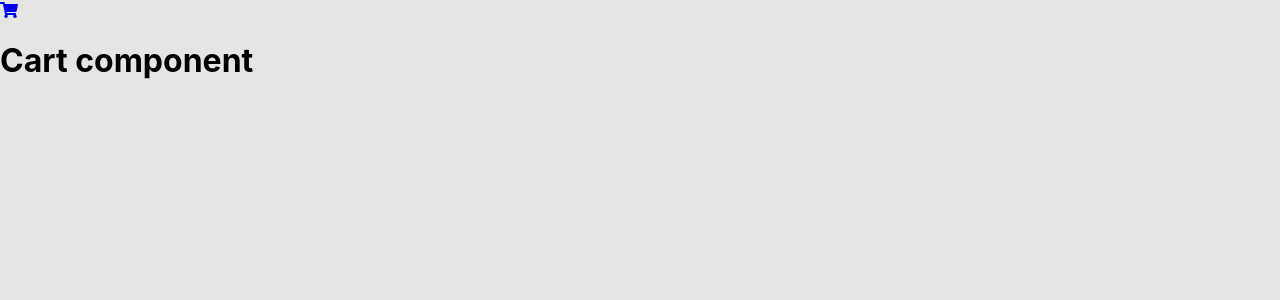
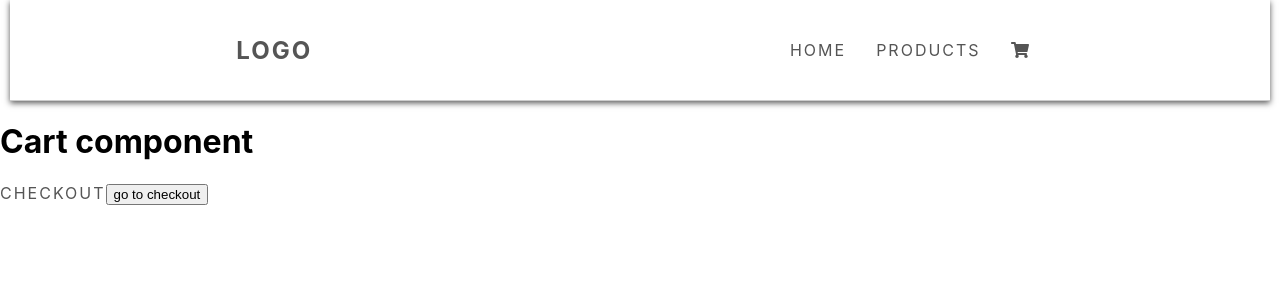
Before and after one commit to Lisamontin/React-Typescript-Webshop, a React (Create React App) app: page /cart in a window 1280 px wide. Shown: the top 300 px of the page. Built offline with nearby package versions, Linux system fonts and the light colour scheme.

Commit message:
add styling

```diff
--- a/src/App.tsx
+++ b/src/App.tsx
@@ -5,15 +5,19 @@ import Admin from './components/admin/Admin';
 import Cart from './components/cart/Cart';
 import Checkout from './components/checkout/Checkout';
 import Home from './components/home/Home';
+import Navbar from './components/navbar/Navbar';
 import NotFoundPage from './components/notfoundpage/NotFoundPage';
 import ProductDetail from "./components/product-detail/ProductDetail"
 
 
 function App() {
   return (
-    <>
+    <div className="App">
+
       <Router>
-        <nav><Link to="Cart"><span><i className="fas fa-shopping-cart"></i></span></Link></nav>
+        <nav>
+          <Navbar></Navbar>
+        </nav>
 
         <Switch>
           <Route path="/" exact={true} component={Home}></Route>
@@ -29,7 +33,7 @@ function App() {
         </Switch>
 
       </Router>
-    </>
+      </div>
   );
 }
 
--- a/src/components/cart/Cart.tsx
+++ b/src/components/cart/Cart.tsx
@@ -1,10 +1,15 @@
+
 import React from 'react';
+import { Link } from 'react-router-dom';
 
 export default function Cart() {
 
   return (
     <div>
       <h1>Cart component</h1>
+      <Link to="checkout">checkout</Link>
+      <button>go to checkout</button>
+
     </div>
   )
 }
--- a/src/components/home/Home.scss
+++ b/src/components/home/Home.scss
@@ -1,43 +1,96 @@
-body {
-  background-color: rgba(186, 187, 184, 0.377);
+// body {
+//   background-color: rgba(186, 187, 184, 0.377);
+// }
+
+// a:link {
+//   text-decoration: none;
+// }
+
+// .product-page {
+//   display: flex;
+//   flex-wrap: wrap;
+//   justify-content: space-between;
+//   margin: 4rem auto;
+//   max-width: 75%;
+//   overflow: hidden;
+//   clear: both;
+// }
+
+// .product {
+//   text-align: center;
+//   max-width: 10rem;
+//   margin-bottom: 3rem;
+//   padding: 2rem;
+//   border-radius: 3px;
+//   box-shadow: 0 2px 0 rgba(0, 0, 0, 0.05), 0 5px 20px rgba(0, 0, 0, 0.1);
+//   background-color: #fff;
+//   transition: all 100ms ease-in-out;
+// }
+
+// .product-image {
+//   max-width: 100px;
+// }
+
+// .product-name {
+//   font-size: medium;
+//   font-weight: bold;
+//   margin: 15px;
+// }
+
+// .basket-button {
+//   margin: 20px;
+//   float: right;
+// }
+
+.products .card {
+  max-width: 380px;
+  width: 100%;
+  overflow: hidden;
+  height: 610px;
+  box-shadow: 0 0 5px #ccc;
+  padding: 15px;
+  margin: 15px 0;
+  cursor: pointer;
 }
 
-a:link {
-  text-decoration: none;
+.card img {
+  width: 100%;
+  height: 100%;
+  max-height: 340px;
+  display: block;
+  object-fit: cover;
 }
 
-.product-page {
-  display: flex;
-  flex-wrap: wrap;
-  justify-content: space-between;
-  margin: 4rem auto;
-  max-width: 75%;
-  overflow: hidden;
-  clear: both;
+.card .box{
+  margin: 15px 0;
 }
 
-.product {
-  text-align: center;
-  max-width: 10rem;
-  margin-bottom: 3rem;
-  padding: 2rem;
-  border-radius: 3px;
-  box-shadow: 0 2px 0 rgba(0, 0, 0, 0.05), 0 5px 20px rgba(0, 0, 0, 0.1);
-  background-color: #fff;
-  transition: all 100ms ease-in-out;
+.card .box h3{
+  text-transform: uppercase;
+  overflow: hidden;
+  white-space: nowrap;
+  text-overflow: ellipsis;
 }
 
-.product-image {
-  max-width: 100px;
+.card .box p{
+  margin: 10px 0;
+  line-height: 1.5;
 }
 
-.product-name {
-  font-size: medium;
-  font-weight: bold;
-  margin: 15px;
+.card .box h4{
+  color: darkred;
 }
 
-.basket-button {
-  margin: 20px;
-  float: right;
+.card .box button{
+  width: 100%;
+  border: none;
+  outline: none;
+  text-align: center;
+  background: #333;
+  color: white;
+  padding: 10px 0;
+  margin: 10px 0;
+  cursor: pointer;
+  text-transform: uppercase;
+  letter-spacing: 2px;
 }
--- a/src/components/home/Home.tsx
+++ b/src/components/home/Home.tsx
@@ -15,13 +15,6 @@ export default function Home() {
   const [products, setProducts] = useState(defaultValue);
 
 
-  function showProduct() {
-    console.log('onclick works!');
-    // this.context.router.push('../../product-detail/ProductDetail.tsx');
-
-  }
-
-
   useEffect(() => {
     axios.get('https://medieinstitutet-wie-products.azurewebsites.net/api/products')
       .then(response => setProducts(response.data));
@@ -30,19 +23,36 @@ export default function Home() {
 
   let productsHtml = products.map((product: IProducts) => {
     return (
-      <a onClick={showProduct} href="#" className="product" key={product.id}>
+      // <a href="#" className="product" key={product.id}>
 
-          <dt>
-            <img className ="product-image" src={product.imageUrl} alt="product-image"/>
-          </dt>
-            <span className="product-name">
-              {product.name}
-            </span>
-          {/* <dd>{product.description}</dd> */}
-      {/* <Link to="ProductDetail">Details</Link> */}
-        <button type="button">Add to cart</button>
-      </a>
+      //     <dt>
+      //       <img className ="product-image" src={product.imageUrl} alt="product-image"/>
+      //     </dt>
+      //       <span className="product-name">
+      //         {product.name}
+      //       </span>
+      //   <button type="button">Add to cart</button>
+      // </a>
 
+      <section>
+        <div className="products" key={product.id}>
+          <div className="card">
+            <a href="/productdetail">
+              <img src={product.imageUrl} alt=""/>
+            </a>
+            <div className="box">
+              <h3 title={product.name}>
+                <a href="/productdetail">{product.name}</a>
+              </h3>
+                <p className="description">{product.description}</p>
+              <h4>{product.price} Kr</h4>
+              <button>Add to cart</button>
+
+            </div>
+
+          </div>
+        </div>
+      </section>
 
     )
   });
@@ -50,7 +60,7 @@ export default function Home() {
   return(
     <>
       <h1>HOME component</h1>
-      <button className="basket-button" type="button">basket</button>
+
     <div className="product-page">
       {productsHtml}
     </div>
--- /dev/null
+++ b/src/components/navbar/Navbar.scss
@@ -0,0 +1,31 @@
+.navbar{
+  max-width: 1230px;
+  width: 100%;
+  margin: auto;
+  box-shadow: 0 2px 6px #555;
+  padding: 0 15px;
+}
+
+header{
+  width: 100%;
+  min-height: 100px;
+  overflow: hidden;
+  display: flex;
+  justify-content: space-around;
+  align-items: center;
+  flex-wrap: wrap;
+  border-bottom: 1px solid #ccc;
+  margin-bottom: 20px;
+}
+
+a{
+  text-decoration: none;
+  text-transform: uppercase;
+  color: #555;
+  letter-spacing: 2px;
+}
+ul li{
+  list-style: none;
+  display: inline-block;
+  padding: 0 15px;
+}
--- /dev/null
+++ b/src/components/navbar/Navbar.tsx
@@ -0,0 +1,21 @@
+import React from 'react';
+import { Link } from 'react-router-dom';
+import './Navbar.scss';
+
+export default function Navbar() {
+
+  return(
+    <header className="navbar">
+      <div className="logo">
+        <h1><Link to="/">Logo</Link></h1>
+      </div>
+      <ul>
+        <li><Link to="/">Home</Link></li>
+        <li><Link to="/">Products</Link></li>
+        <li>
+          <Link to="Cart"><span><i className="fas fa-shopping-cart"></i></span></Link>
+        </li>
+      </ul>
+    </header>
+  )
+}
--- a/src/index.css
+++ b/src/index.css
@@ -1,4 +1,6 @@
 body {
+  /* box-sizing: border-box; */
+  /* padding: 0; */
   margin: 0;
   font-family: -apple-system, BlinkMacSystemFont, 'Segoe UI', 'Roboto', 'Oxygen',
     'Ubuntu', 'Cantarell', 'Fira Sans', 'Droid Sans', 'Helvetica Neue',
```
Also changed, not shown: src/components/product-detail/ProductDetail.tsx (+5 -2 lines).
